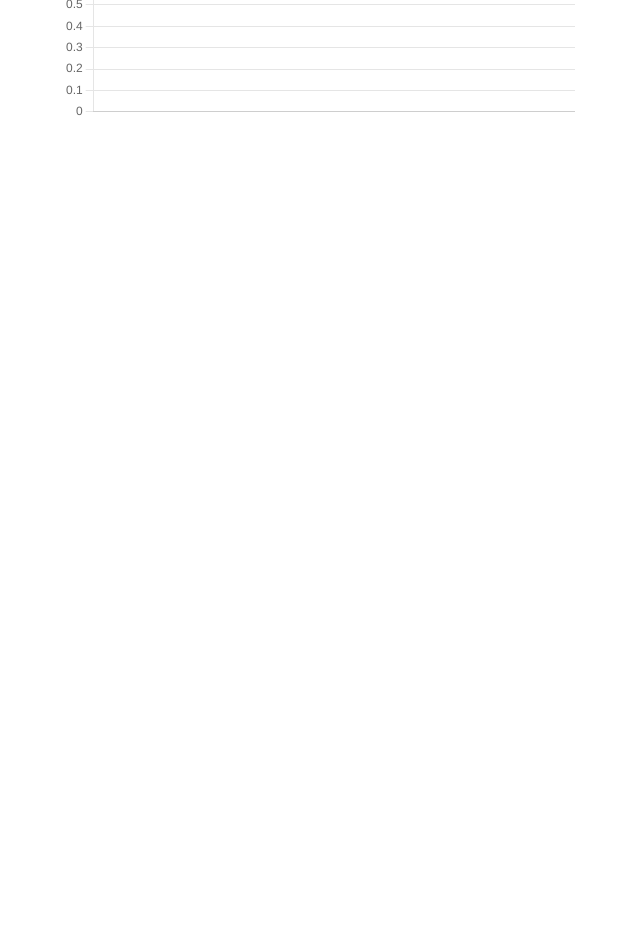
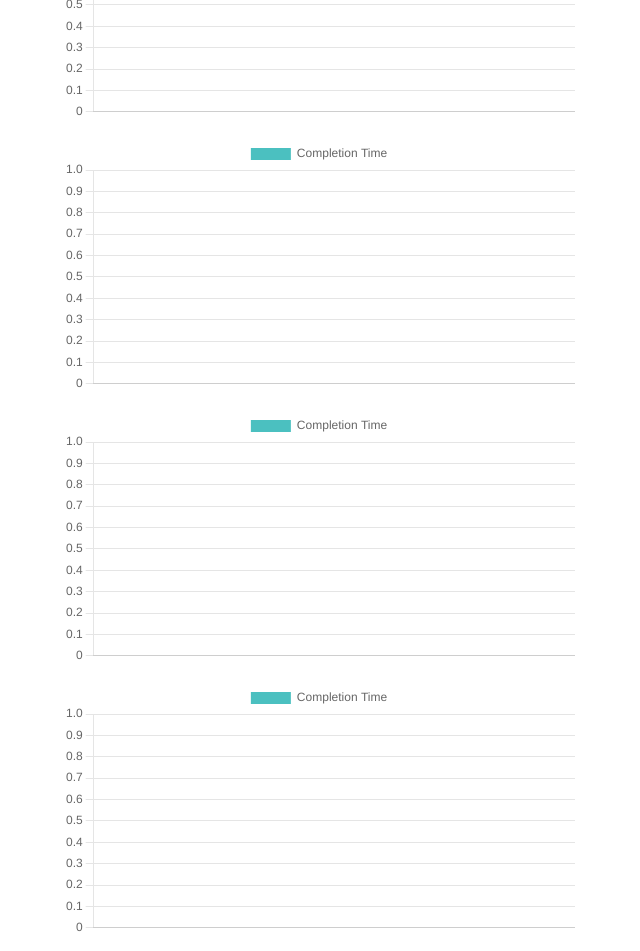
Before and after one commit to umairwsu/cs_540_project_1_cpu-scheduling-simulator, a Next.js app: page / in a window 1280 px wide. Shown: the part 620-1571 px from the top of the page, without its empty margins (265-905 px from the left). Before the commit the page ends 800 px from the top, so only its background shows below. Built offline with nearby package versions, Linux system fonts and the light colour scheme.

Commit message:
Integrate Shortest Job First, Shortest Time-to-Completion First, Multi-Level Feedback Queue

```diff
--- a/app/page.js
+++ b/app/page.js
@@ -5,13 +5,18 @@ import BarChart from '../components/BarChart';
 import jsPDF from 'jspdf';
 import { fifo } from '../utils/fifo';
 import { rr } from '../utils/rr';
+import { sjf } from '../utils/sjf';
+import { stcf } from '../utils/stcf';
+import { mlfq } from '../utils/mlfq';
 import { generateProcesses } from '../utils/processQueue';
 
 export default function Home() {
   const [processes, setProcesses] = useState([]);
   const [fifoResults, setFifoResults] = useState([]);
   const [rrResults, setRrResults] = useState([]);
-
+  const [sjfResults, setSjfResults] = useState([]);
+  const [stcfResults, setStcfResults] = useState([]);
+  const [mlfqResults, setMlfqResults] = useState([]);
 
   const handleRun = async (numProcesses, timeQuantum) => {
     const generatedProcesses = generateProcesses(numProcesses);
@@ -23,6 +28,9 @@ export default function Home() {
     ];
     await fifo(generatedProcesses, setFifoResults);
     await rr(generatedProcesses, timeQuantum, setRrResults);
+    await sjf(generatedProcesses, setSjfResults);
+    await stcf(generatedProcesses, setStcfResults);
+    await mlfq(generatedProcesses, queues, setMlfqResults);
   };
 
   const downloadPDF = () => {
@@ -57,6 +65,39 @@ export default function Home() {
       doc.text(`Process ${res.id}: Completion Time - ${res.completionTime}`, 10, y);
       y += 8;
     });
+    // Add spacing between sections
+    y += 10;
+    // SJF Results
+    doc.setFontSize(titleFontSize);
+    doc.text('SJF Results:', 10, y);
+    y += 10;
+    doc.setFontSize(textFontSize);
+    sjfResults.forEach((res) => {
+      doc.text(`Process ${res.id}: Completion Time - ${res.completionTime}`, 10, y);
+      y += 8;
+    });
+
+    // STCF Results
+    y += 10;
+    doc.setFontSize(titleFontSize);
+    doc.text('STCF Results:', 10, y);
+    y += 10;
+    doc.setFontSize(textFontSize);
+    stcfResults.forEach((res) => {
+      doc.text(`Process ${res.id}: Completion Time - ${res.completionTime}`, 10, y);
+      y += 8;
+    });
+
+    // MLFQ Results
+    y += 10;
+    doc.setFontSize(titleFontSize);
+    doc.text('MLFQ Results:', 10, y);
+    y += 10;
+    doc.setFontSize(textFontSize);
+    mlfqResults.forEach((res) => {
+      doc.text(`Process ${res.id}: Completion Time - ${res.completionTime}`, 10, y);
+      y += 8;
+    });
 
     doc.save('cpu-scheduling-results.pdf');
   };
@@ -75,6 +116,15 @@ export default function Home() {
         <div className="w-full md:w-1/2 h-64">
         <BarChart data={rrResults} title="RR Results" />
         </div>
+        <div className="w-full md:w-1/2 h-64">
+        <BarChart data={sjfResults} title="SJF Results" />
+        </div>
+        <div className="w-full md:w-1/2 h-64">
+        <BarChart data={stcfResults} title="STCF Results" />
+        </div>
+        <div className="w-full md:w-1/2 h-64">
+        <BarChart data={mlfqResults} title="MLFQ Results" />
+        </div>
       </div>
     </main>
   );
```
